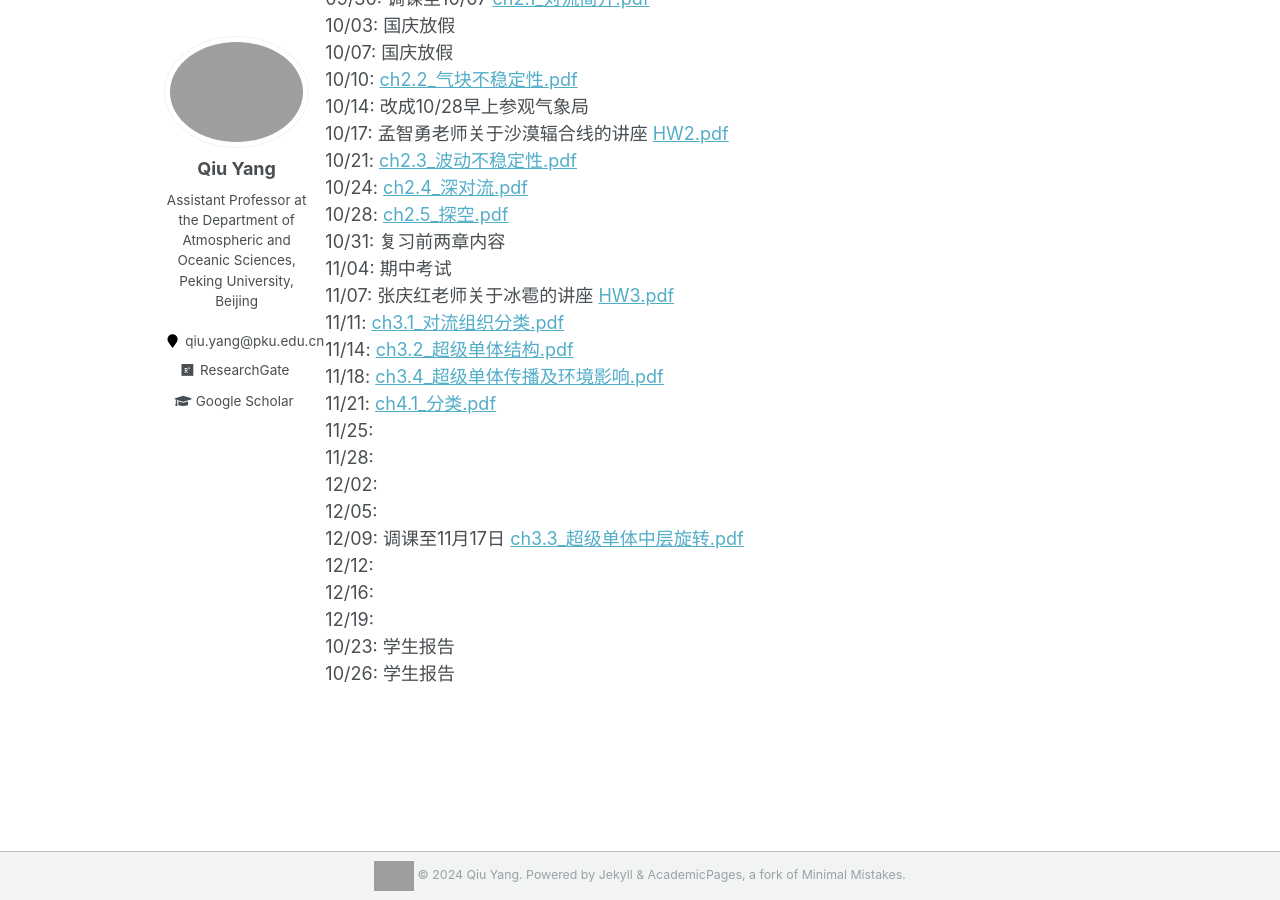
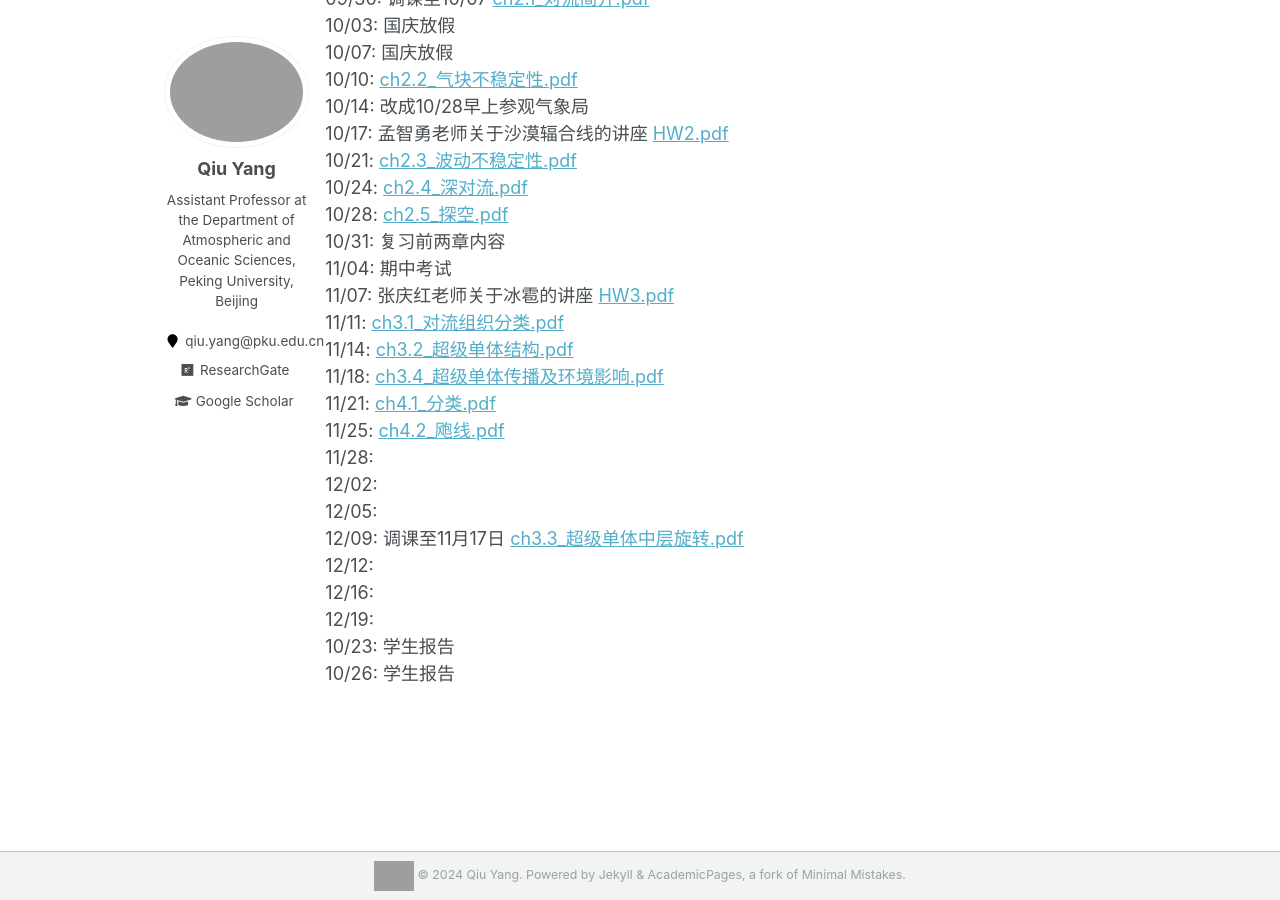
Before and after one commit to qiuyang50/qiuyang50.github.io, a Jekyll site: the page built from _pages/mesoscale_2024fall.md, in a window 1280 px wide and 900 px high, scrolled down 505 px. Built offline with Jekyll 4.4.1, drawn with Linux system fonts in a browser that asks for light colours; grey boxes are pictures that could not be loaded.

Commit message:
Update mesoscale_2024fall.md

```diff
--- a/_pages/mesoscale_2024fall.md
+++ b/_pages/mesoscale_2024fall.md
@@ -33,7 +33,7 @@
 11/14: <a href="https://qiuyang50.github.io/files/mesoscale_2024fall/ch3.2_超级单体结构.pdf">ch3.2_超级单体结构.pdf</a>
 11/18: <a href="https://qiuyang50.github.io/files/mesoscale_2024fall/ch3.4_超级单体传播及环境影响.pdf">ch3.4_超级单体传播及环境影响.pdf</a>
 11/21: <a href="https://qiuyang50.github.io/files/mesoscale_2024fall/ch4.1_分类.pdf">ch4.1_分类.pdf</a>
-11/25:
+11/25: <a href="https://qiuyang50.github.io/files/mesoscale_2024fall/ch4.2_飑线.pdf">ch4.2_飑线.pdf</a>
 11/28:
 12/02:
 12/05:
```
